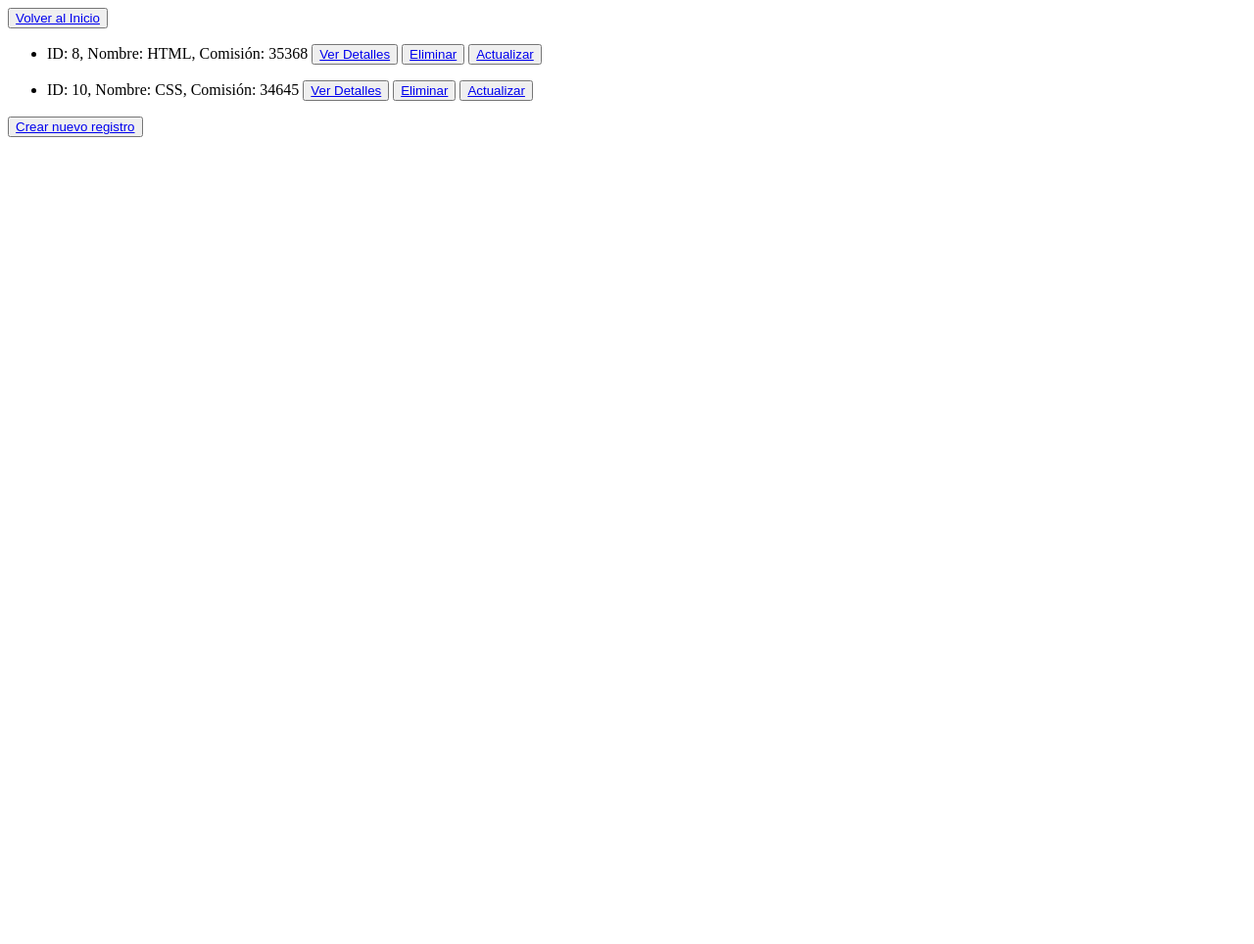
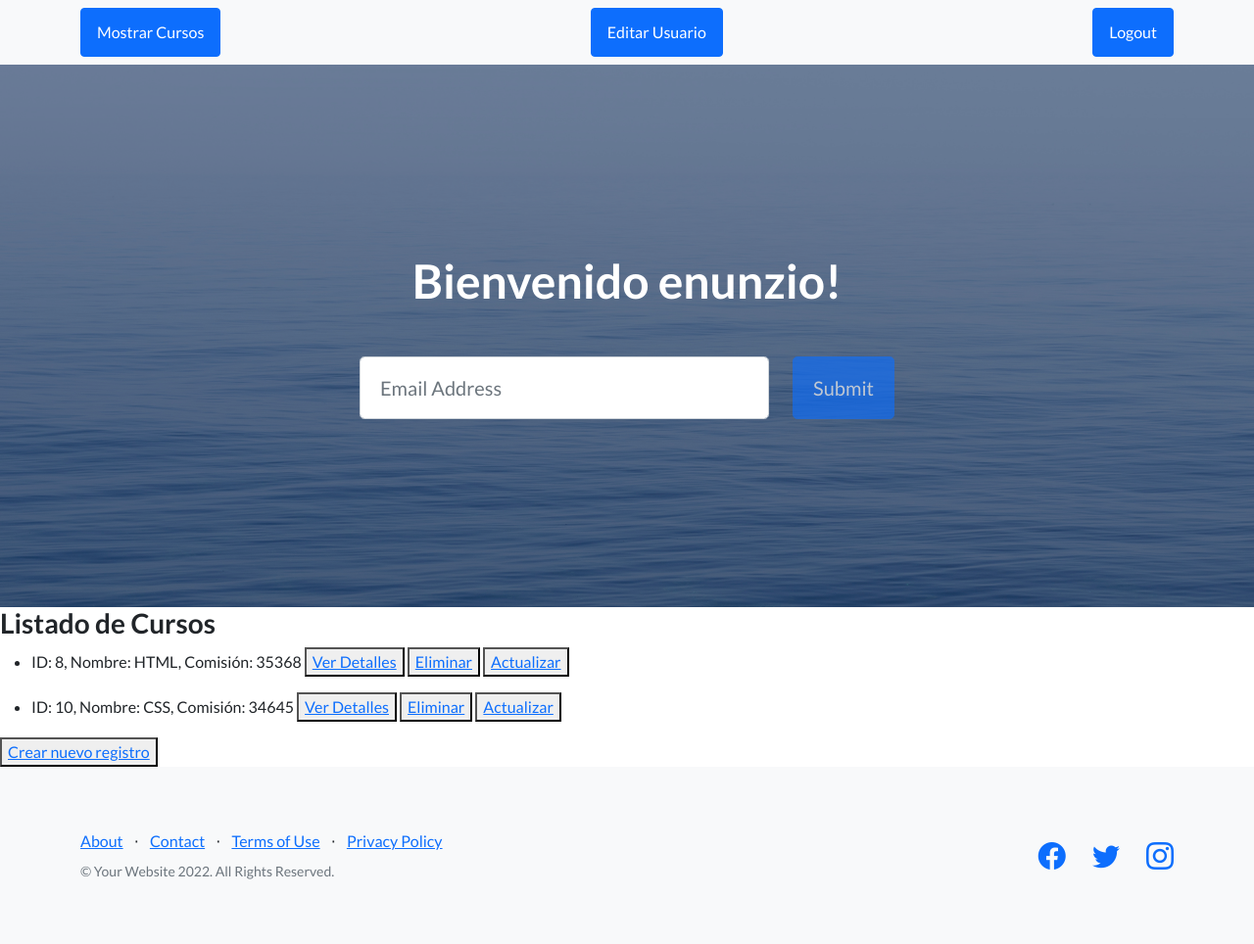
Before and after one commit to ezenunzio/repositorio_coder, a Django app: page /curso_list/ in a window 1280 px wide. Shown: the whole page at 98% size. Before the commit the page ends 140 px from the top, so only its background shows below. Run offline with Django 4.2, Linux system fonts and the light colour scheme; a user stored in the database is signed in; data comes from the database, SQL or seed files in the repository; both versions use the stored data as it was after the commit; some libraries are stand-ins or nearby versions.

Commit message:
Login Update

```diff
--- a/AppCoder/templates/AppCoder/curso_list.html
+++ b/AppCoder/templates/AppCoder/curso_list.html
@@ -1,6 +1,8 @@
-<button>
-    <a class="btn btn-primary" href="{% url 'Home' %}">Volver al Inicio</a>
-</button>
+{% extends 'index.html' %}
+{% load static %}
+
+{% block codigoDinamico %}
+<h3> Listado de Cursos </h3>
     {% for curso in  object_list %}
 
     <ul>
@@ -23,3 +25,5 @@
     <button>
         <a href= {% url 'Create' %}> Crear nuevo registro</a>
     </button>
+
+{% endblock %}
--- a/AppCoder/templates/index.html
+++ b/AppCoder/templates/index.html
@@ -20,14 +20,17 @@
         <!-- Navigation-->
         <nav class="navbar navbar-light bg-light static-top">
             <div class="container">
-                <a class="btn btn-primary" href="{% url 'Crear Profesor' %}">Crear Profesor</a>
-                <a class="btn btn-primary" href="{% url 'Crear Empleado' %}">Crear Empleado</a>
-                <a class="btn btn-primary" href="{% url 'Buscar Comision' %}">Buscar Comision</a>
-                <a class="btn btn-primary" href="{% url 'Buscar Profesor' %}">Buscar Profesor</a>
-                <a class="btn btn-primary" href="{% url 'Buscar Empleado' %}">Buscar Empleado</a>
-                <a class="btn btn-primary" href="{% url 'Mostrar Profesor' %}">Mostrar Profesor</a>
-                <a class="btn btn-primary" href="{% url 'List' %}">Mostrar Cursos</a>
-                <a class="btn btn-primary" href="{% url 'Logout' %}"> Logout </a>
+
+
+                {% if request.user.is_authenticated %}
+                    <a class="btn btn-primary" href="{% url 'List' %}">Mostrar Cursos</a>
+                    <a class="btn btn-primary" href="{% url 'Editar Usuario' %}">Editar Usuario</a>
+                    <a class="btn btn-primary" href="{% url 'Logout' %}"> Logout </a>
+                {% else %}
+                    <a class="btn btn-primary" href="{% url 'Login' %}"> Login </a>
+                    <a class="btn btn-primary" href="{% url 'Sign Up' %}"> Signup </a>
+                {% endif %}
+
             </div>
         </nav>
         <!-- Masthead-->
@@ -37,7 +40,12 @@
                     <div class="col-xl-6">
                         <div class="text-center text-white">
                             <!-- Page heading-->
-                            <h1 class="mb-5">AppCoder Learning</h1>
+                            {% if request.user.is_authenticated %}
+                                <h1 class="mb-5"> Bienvenido {{ user.username }}!</h1>
+                            {% else %}
+                                <h1> Hola Invitado! </h1>
+                            {% endif %}
+
                             <!-- Signup form-->
                             <!-- * * * * * * * * * * * * * * *-->
                             <!-- * * SB Forms Contact Form * *-->
--- a/AppCoder/templates/registro.html
+++ /dev/null
@@ -1,4 +0,0 @@
-<form action = "" method='post'> {% csrf_token %}
-    {{form.as_p}}
-    <button type = "submit"> Iniciar Sesión </button>
-</form>
--- a/AppCoder/urls.py
+++ b/AppCoder/urls.py
@@ -20,6 +20,18 @@ from . import views
 
 urlpatterns = [
     path("", mostrar_index, name='Home'),
+    path("curso_list/", views.CursoList.as_view(), name='List'),
+    path("curso_detail/ <pk>", views.CursoDetailView.as_view(), name='Detail'),
+    path("curso_confirm_delete/ <pk>", views.CursoDeleteView.as_view(), name='Delete'),
+    path("curso_edit/ <pk>", views.CursoUpdateView.as_view(), name='Update'),
+    path("curso_form/", views.CursoCreateView.as_view(), name='Create'),
+    path("signup/", views.SignUpView.as_view(), name='Sign Up'),
+    path("login/", views.AdminLoginView.as_view(), name='Login'),
+    path("logout/", views.AdminLogoutView.as_view(), name='Logout'),
+    path("editar_usuario/", views.editar_usuario, name='Editar Usuario'),
+]
+
+urlpatterns2 = [
     path("crear_curso/", views.crear_curso, name='Crear Curso'),
     path("crear_profesor/", views.crear_profesor, name='Crear Profesor'),
     path("crear_empleado/", views.crear_empleado, name='Crear Empleado'),
@@ -29,12 +41,4 @@ urlpatterns = [
     path("mostrar_profesores/", views.mostrar_profesores, name='Mostrar Profesor'),
     path("eliminar_profesor/<id_profesor>", views.eliminar_profesor, name='Eliminar Profesor'),
     path("actualizar_profesor/<id_profesor>", views.actualizar_profesor, name='Actualizar Profesor'),
-    path("curso_list/", views.CursoList.as_view(), name='List'),
-    path("curso_detail/ <pk>", views.CursoDetailView.as_view(), name='Detail'),
-    path("curso_confirm_delete/ <pk>", views.CursoDeleteView.as_view(), name='Delete'),
-    path("curso_edit/ <pk>", views.CursoUpdateView.as_view(), name='Update'),
-    path("curso_form/", views.CursoCreateView.as_view(), name='Create'),
-    path("signup/", views.SignUpView.as_view(), name='Sign Up'),
-    path("login/", views.AdminLoginView.as_view(), name='Login'),
-    path("logout/", views.AdminLogoutView.as_view(), name='Logout'),
 ]
--- a/AppCoder/views.py
+++ b/AppCoder/views.py
@@ -1,7 +1,7 @@
 from django.shortcuts import render
+
 from django.views.generic import ListView
 from django.views.generic.detail import DetailView
-
 from django.views.generic.edit import CreateView, DeleteView, UpdateView
 #Redirección
 from django.urls import reverse_lazy
@@ -16,14 +16,15 @@ from django.contrib.auth.mixins import LoginRequiredMixin
 #Modelos
 from .models import Curso, Profesor, Empleado
 #Formularios
-from .forms import CrearCursoForm, CrearProfesorForm, CrearEmpleadoForm, SignUpForm
+from .forms import CrearCursoForm, CrearProfesorForm, CrearEmpleadoForm, SignUpForm, UserEditForm
 
 
 # Create your views here.
 
 
 
-'''def mostrar_familia(request):
+'''
+def mostrar_familia(request):
 
    f1 = Familia(nombre="Pablo", apellido="Nunzio", edad=55, cumpleanios='1967-04-11')
    f2 = Familia(nombre="Lisandro", apellido="Nunzio", edad=25, cumpleanios='1997-03-09')
@@ -36,11 +37,13 @@ def mostrar_referencias(request):
     return render(request, 'Examples/referencias.html')
 
 def mostrar_repaso(request):
-    return render(request, 'Examples/repaso.html') '''
+    return render(request, 'Examples/repaso.html')
+'''
 
-@login_required #valida que el usuario haya iniciado sesión antes de ejecutar la vista
+#@login_required #--valida que el usuario haya iniciado sesión antes de ejecutar la vista
 def mostrar_index(request):
     return render(request, 'index.html')
+
 
 def crear_curso(request):
 
@@ -199,6 +202,34 @@ def actualizar_profesor(request, id_profesor):
 
     return render(request, "actualizar_profesor.html", {"profesor": proForm})
 
+def editar_usuario(request):
+    usuario = request.user
+
+    if request.method == 'POST':
+        usuario_form = UserEditForm(request.POST)
+
+        if usuario_form.is_valid():
+            informacion = usuario_form.cleaned_data()
+
+            usuario.username = informacion['username']
+            usuario.email = informacion['email']
+            usuario.password1 = informacion['password1']
+            usuario.password2 = informacion['password2']
+
+            usuario.save()
+
+            return render(request, 'index.html')
+
+    else:
+        usuario_form = UserEditForm(initial = {
+            'username': usuario.username,
+            'email': usuario.email
+            })
+    return render(request, 'AppCoder/admin_update.html', {
+        'form': usuario_form,
+        'usuario': usuario
+        })
+
 
 #Vistas basadas en Clases.
 class CursoList(LoginRequiredMixin, ListView): ## LoginRequiredMixin es una clase que valida que el usuario haya iniciado sesión antes de ejecutar la vista
@@ -236,7 +267,7 @@ class SignUpView(CreateView):
 
     form_class = SignUpForm
     success_url = reverse_lazy('Home')
-    template_name = 'registro.html'
+    template_name = 'signup.html'
 
 
 class AdminLoginView(LoginView):
--- a/mi_proyecto/settings.py
+++ b/mi_proyecto/settings.py
@@ -127,4 +127,5 @@ DEFAULT_AUTO_FIELD = 'django.db.models.BigAutoField'
 
 
 LOGIN_REDIRECT_URL = 'Home'
+LOGOUT_REDIRECT_URL = 'Home'
 LOGIN_URL = 'Login'
```
Also changed, not shown: AppCoder/forms.py (+12 -0 lines), AppCoder/templates/AppCoder/admin_update.html (added, +9 -0 lines), AppCoder/templates/signup.html (added, +9 -0 lines), db.sqlite3. Lines whose indentation alone changed are shown as unchanged.
